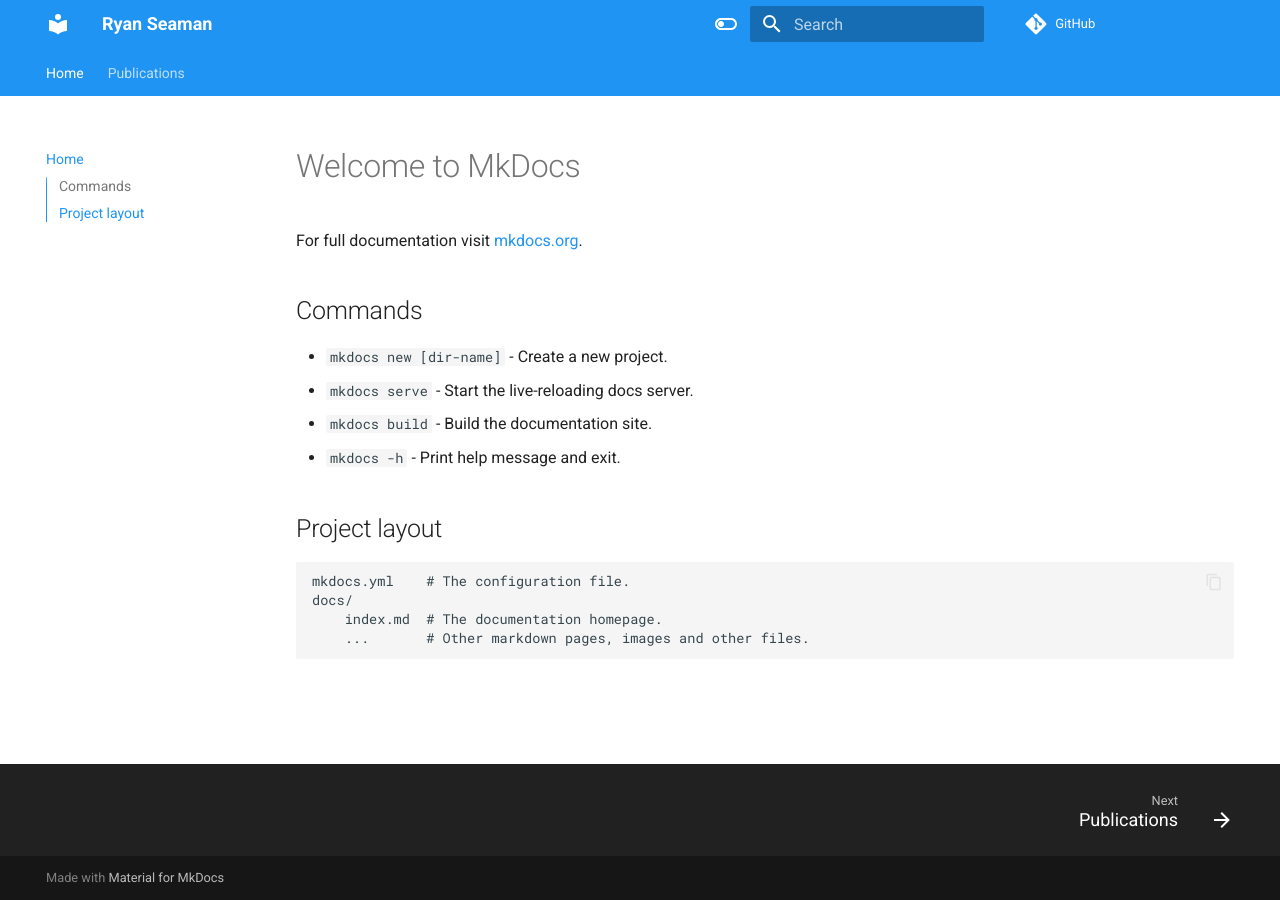
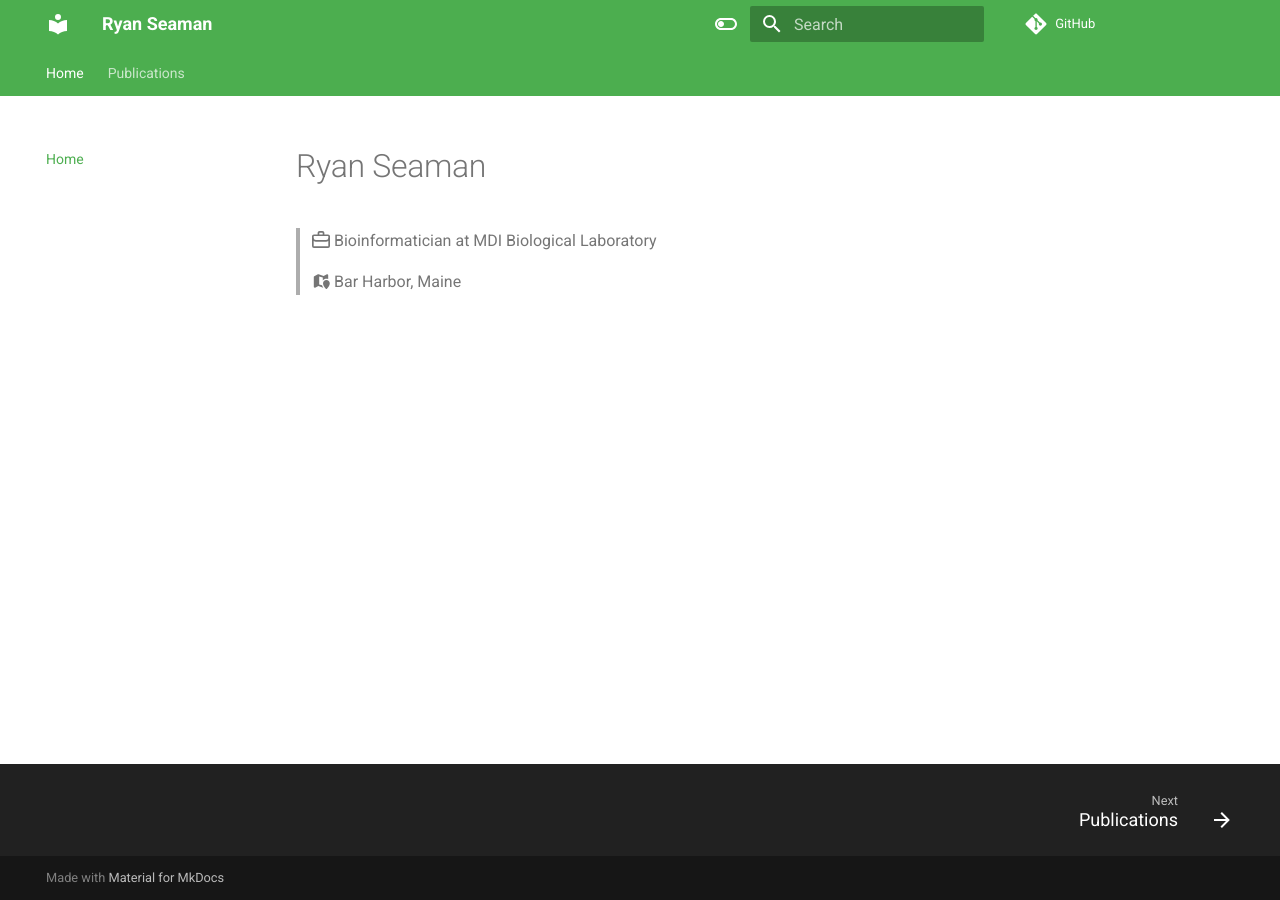
Before and after one commit to RPSeaman/RPSeaman.github.io, an MkDocs documentation site: the page built from docs/index.md, in a window 1280 px wide. Built offline with MkDocs 1.6.1 and Material for MkDocs 9.7.7, drawn with Linux system fonts in a browser that asks for light colours; comment, search, counter and statistics services are not loaded.

Commit message:
initial info

```diff
--- a/docs/index.md
+++ b/docs/index.md
@@ -1,17 +1,6 @@
-# Welcome to MkDocs
+# Ryan Seaman
 
-For full documentation visit [mkdocs.org](https://www.mkdocs.org).
 
-## Commands
-
-* `mkdocs new [dir-name]` - Create a new project.
-* `mkdocs serve` - Start the live-reloading docs server.
-* `mkdocs build` - Build the documentation site.
-* `mkdocs -h` - Print help message and exit.
-
-## Project layout
-
-    mkdocs.yml    # The configuration file.
-    docs/
-        index.md  # The documentation homepage.
-        ...       # Other markdown pages, images and other files.
+  > :octicons-briefcase-16: Bioinformatician at MDI Biological Laboratory
+  >
+  > :fontawesome-solid-map-location: Bar Harbor, Maine
--- a/mkdocs.yml
+++ b/mkdocs.yml
@@ -21,15 +21,15 @@ theme:
       toggle:
         icon: material/toggle-switch-off-outline
         name: Switch to Dark Mode
-      primary: blue
+      primary: green
       accent: deep orange
     - scheme: slate
       toggle:
         icon: material/toggle-switch
         name: Switch to Light Mode
-      primary: blue
+      primary: green
       accent: deep orange
-repo_url: https://github.com/mdibl/scrnaseq_course_2024
+repo_url: https://github.com/RPSeaman/RPSeaman.github.io
 markdown_extensions:
   - attr_list
   - md_in_html
```
Also changed, not shown: README.md (+1 -0 lines).
